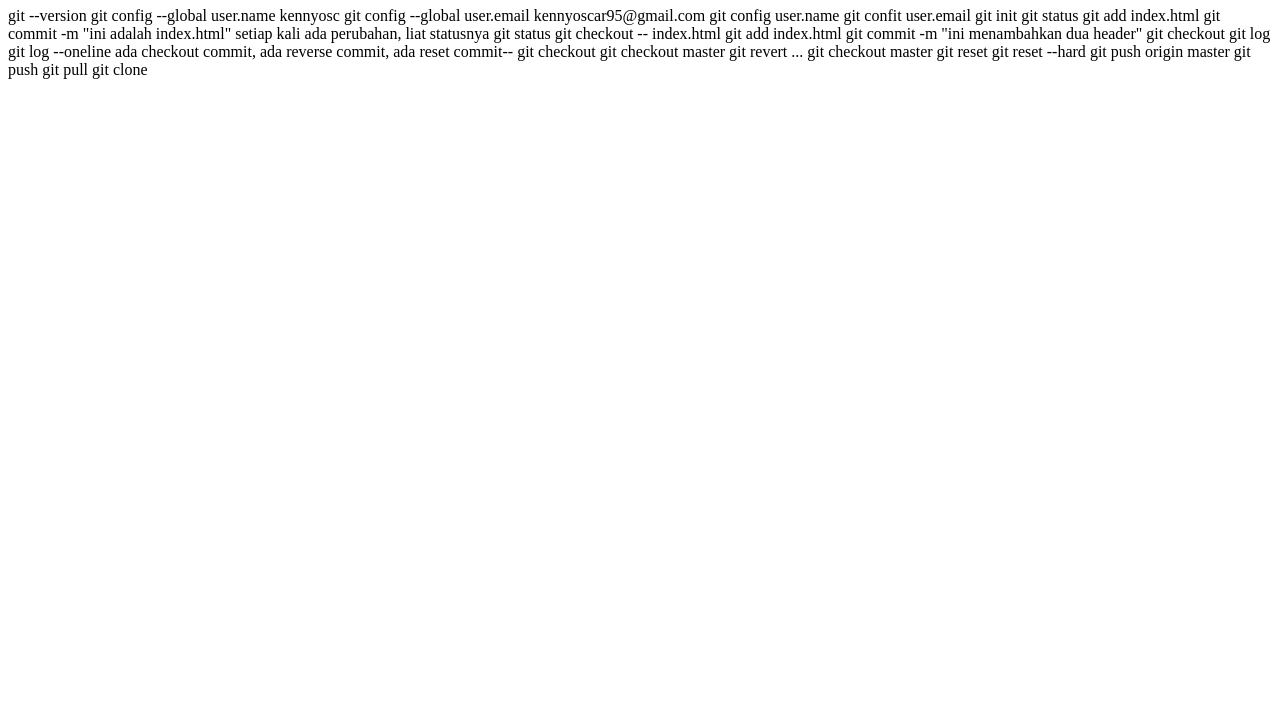
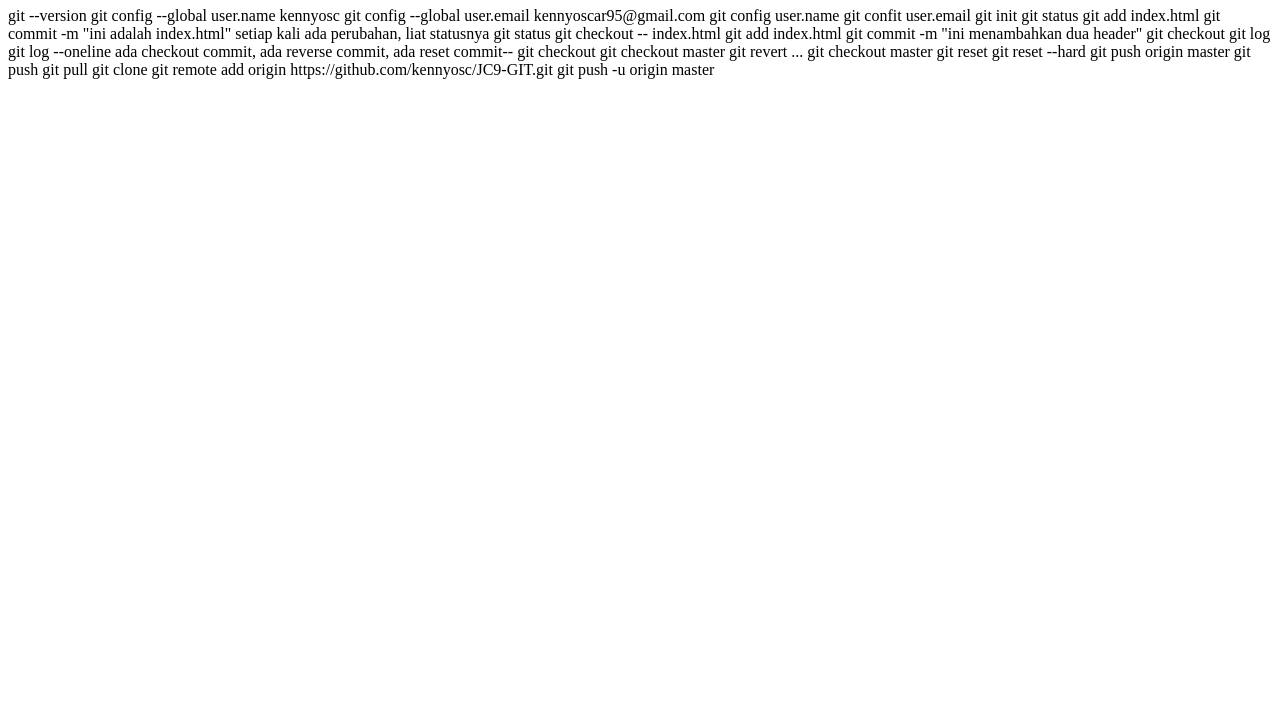
Before and after one commit to kennyosc/JC9-GIT, a plain HTML site: page index.html in a window 1280 px wide. Shown: the part 73-800 px from the top of the page. Drawn offline with Linux system fonts and the light colour scheme.

Commit message:
link github dengan git

```diff
--- a/index.html
+++ b/index.html
@@ -42,11 +42,17 @@
         git reset <commit_id> <!--it will reset to the commit id, delete commits after it. but the changes after it still there-->
         git reset <commit_id> --hard <!--ini menghilangkan commit id dan menghilangkan kode nya, dan tidak bisa di undo untuk munculin kembali-->
 
+
+        <!-- ======================GIT HUB======================== -->
         git push origin master <!--ini untuk masukin ke github.com (upload ke github)-->
 
         git push <!--untuk upload ke github-->
         git pull <!--untuk download dari github-->
         git clone <!--untuk clone project-->
+
+        git remote add origin https://github.com/kennyosc/JC9-GIT.git
+        git push -u origin master
+
     </p>
 </body>
 </html>
```
